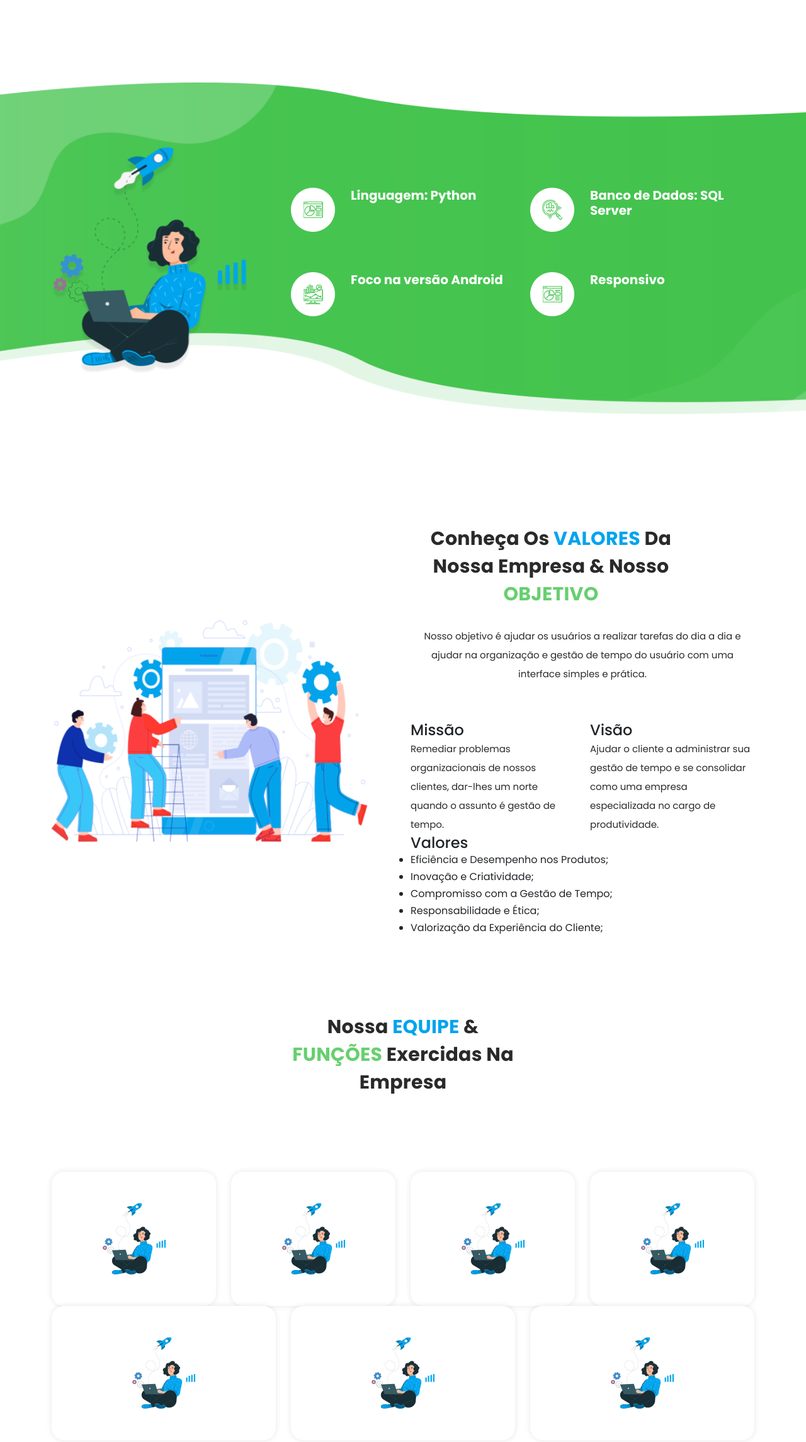
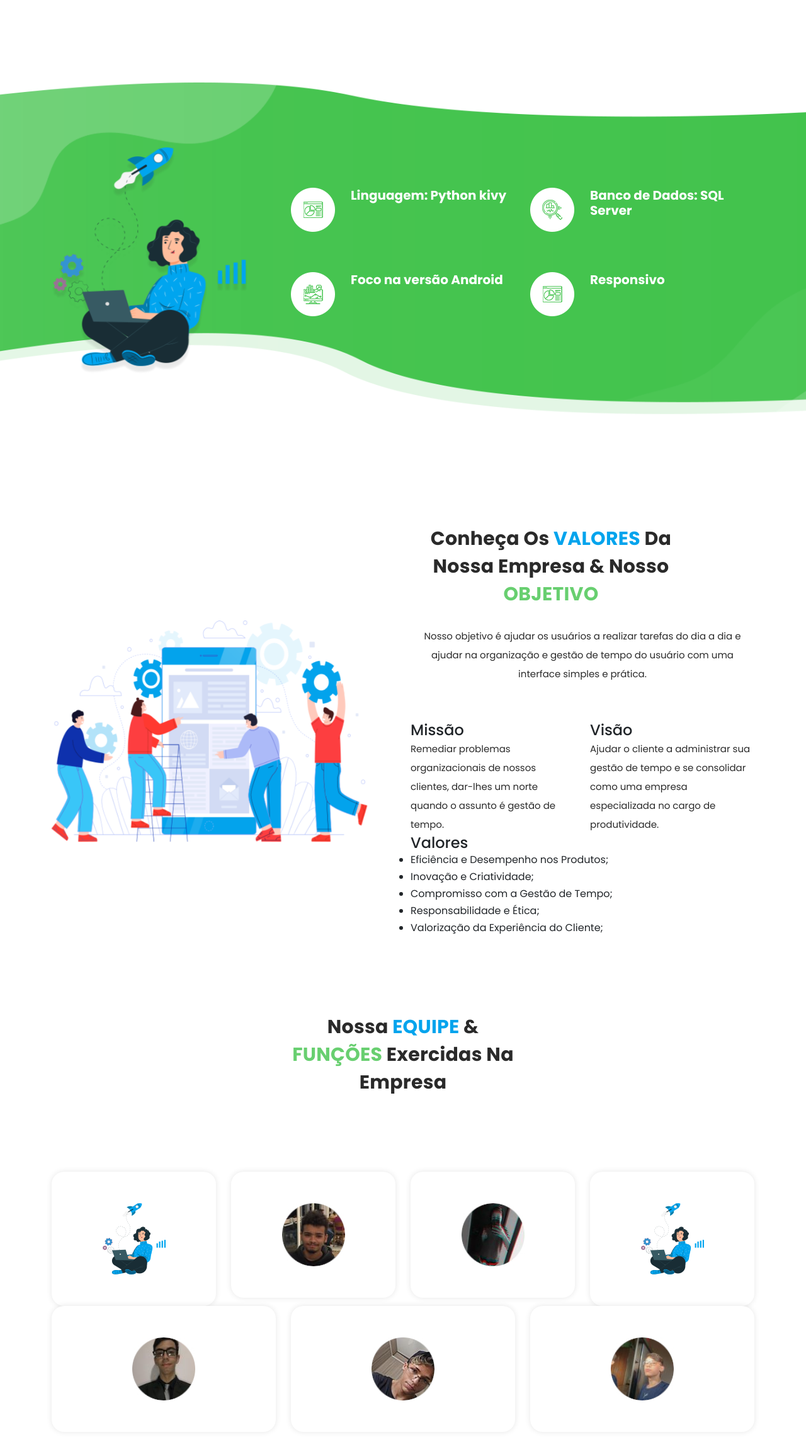
Before and after one commit to ThiagoB456/InTime_Site, a plain HTML site: page InTime - Site/index.html in a window 1280 px wide. Shown: the part 956-3245 px from the top of the page at 63% size. Drawn offline with Linux system fonts and the light colour scheme.

Commit message:
mudança site

```diff
--- a/InTime - Site/assets/css/modelo.css
+++ b/InTime - Site/assets/css/modelo.css
@@ -972,7 +972,7 @@ body {
 
 .our-equipe .hidden-content {
   background: #4FE885;
-  background: linear-gradient(105deg, rgb(30, 255, 161) 0%, rgb(62, 255, 44) 100%);
+  background: linear-gradient(105deg, rgb(8, 131, 59) 0%, rgb(14, 173, 0) 100%);
   padding: 30px;
   border-radius: 20px;
   opacity: 0;
@@ -994,7 +994,7 @@ body {
   bottom: -8px;
   margin-left: -5px;
   transform: rotate(45deg);
-  background: linear-gradient(105deg, rgb(30, 255, 161) 0%, rgb(62, 255, 44) 100%);
+  background: linear-gradient(105deg, rgb(8, 131, 59) 0%, rgb(14, 173, 0) 100%);
   z-index: -1;
 }
 
@@ -1135,7 +1135,7 @@ footer p a {
   }
   .about-us .services .item  {
     background: rgb(255,77,30);
-    background: linear-gradient(105deg, rgb(30, 255, 161) 0%, rgb(62, 255, 44) 100%);
+    background: linear-gradient(105deg, rgb(8, 131, 59) 0%, rgb(14, 173, 0) 100%);
     padding: 30px;
     border-radius: 20px;
     display: inline-block;
--- a/InTime - Site/index.html
+++ b/InTime - Site/index.html
@@ -100,7 +100,7 @@
                     <img src="assets/images/sobre-icon-01.png" alt="reporting">
                   </div>
                   <div class="right-text">
-                    <h3>Linguagem: Python</h3>
+                    <h3>Linguagem: Python kivy</h3>
                   </div>
                 </div>
               </div>
@@ -212,7 +212,7 @@
                 <p>Programador Front-End e responsável pelo site da Empresa.</p>
               </div>
               <div class="showed-content">
-                <img src="assets/images/portfolio-image.png" alt="">
+                <img src="assets/images/equipe-adriano.jpg" alt="">
               </div>
             </div>
           </a>
@@ -225,7 +225,7 @@
                 <p>Programador Back-End e responsável pelo banco de dados do aplicativo.</p>
               </div>
               <div class="showed-content">
-                <img src="assets/images/portfolio-image.png" alt="">
+                <img src="assets/images/equipe-gabriel.jpg" alt="">
               </div>
             </div>
           </a>
@@ -254,7 +254,7 @@
             <p>Programador Front-End e Back-End principal do aplicativo.</p>
           </div>
           <div class="showed-content">
-            <img src="assets/images/portfolio-image.png" alt="">
+            <img src="assets/images/equipe-lucas.jpg" alt="">
           </div>
         </div>
       </a>
@@ -267,7 +267,7 @@
           <p>Responsável pela qualidade de Testes do aplicativo.</p>
         </div>
         <div class="showed-content">
-          <img src="assets/images/portfolio-image.png" alt="">
+          <img src="assets/images/equipe-matheus.jpg" alt="">
         </div>
       </div>
     </a>
@@ -280,7 +280,7 @@
           <p>Responsável pela documentação e design digital da Empresa.</p>
         </div>
         <div class="showed-content">
-          <img src="assets/images/portfolio-image.png" alt="">
+          <img src="assets/images/equipe-thiago.jpg" alt="">
         </div>
       </div>
     </a>
@@ -297,7 +297,7 @@
           <div class="section-heading">
             <h2>Alguma dúvida? Sinta-se livre para nos mandar uma mensagem!</h2>
             <div class="phone-info">
-              <h4>Contato: <span><i class="fa fa-instagram"></i> <a href="https://instagram.com/empresa_intime?igshid=YmMyMTA2M2Y=">Meowth Company</a></span>  <span><i class="fa fa-envelope"></i> <a href="#">meowthcompany@gmail.com</a></span></h4>
+              <h4>Contato: <span><i class="fa fa-instagram"></i> <a href="https://instagram.com/empresa_intime?igshid=YmMyMTA2M2Y=">Meowth Company</a></span>  <span><i class="fa fa-envelope"></i> <a href="mailto:meowthcompany@gmail.com">meowthcompany@gmail.com</a></span></h4>
             </div>
           </div>
         </div>
```
Also changed, not shown: InTime - Site/assets/images/equipe-adriano.jpg (added), InTime - Site/assets/images/equipe-gabriel.jpg (added), InTime - Site/assets/images/equipe-lucas.jpg (added), InTime - Site/assets/images/equipe-matheus.jpg (added), InTime - Site/assets/images/equipe-thiago.jpg (added), InTime - Site/assets/images/kivy.png, 1 other file.
